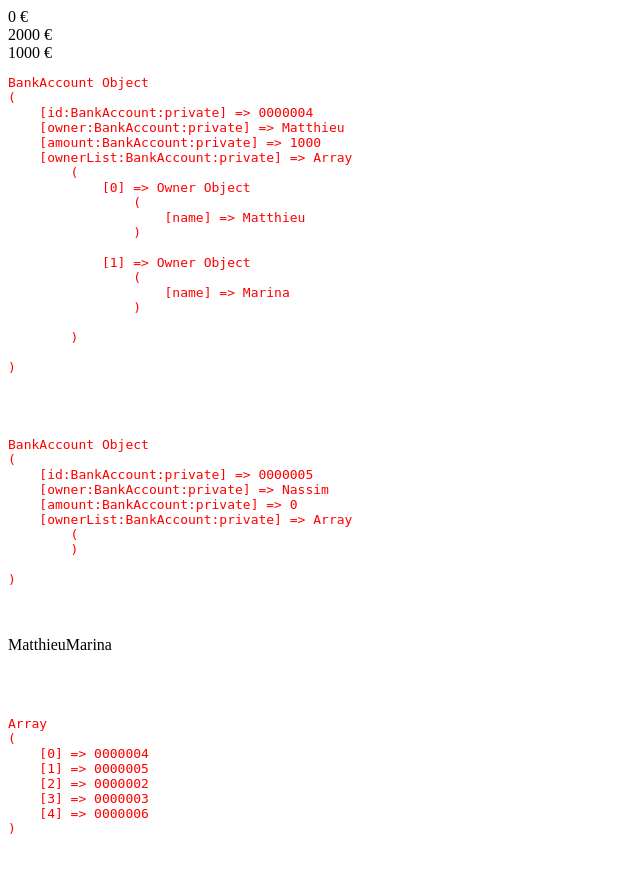
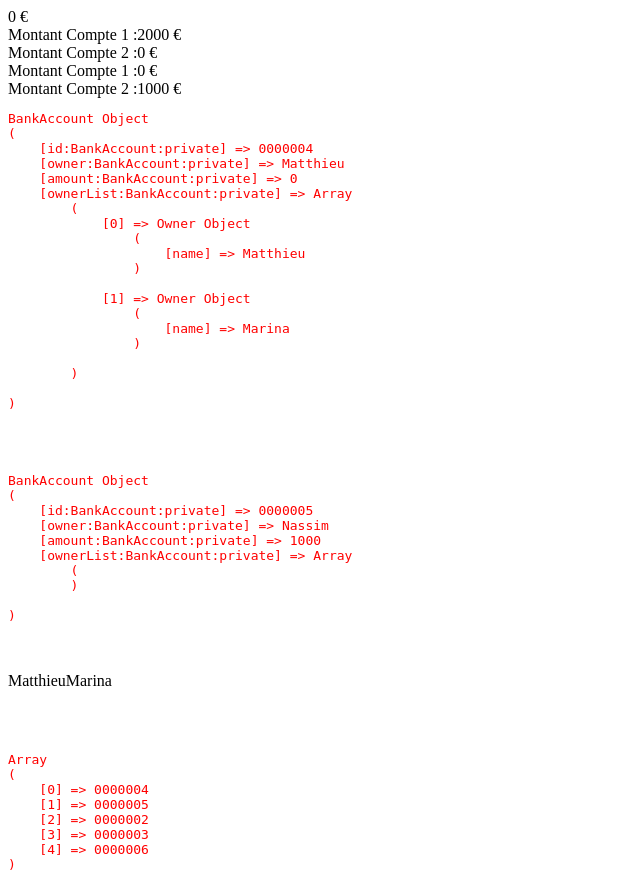
Before and after one commit to diw-885/poo-php, a PHP site: page / in a window 1280 px wide. Shown: the whole page, without its empty margins (0-640 px from the left). Before the commit the page ends 834 px from the top, so only its background shows below. Run offline with PHP 8.4, Linux system fonts and the light colour scheme.

Commit message:
Add wire to bank account

```diff
--- a/05-bankaccount/BankAccount.php
+++ b/05-bankaccount/BankAccount.php
@@ -43,6 +43,9 @@ class BankAccount
         return $this;
     }
 
+    /**
+     * Ajoute un nouveau propriétaire sur le compte.
+     */
     public function addOwner($o)
     {
         $this->ownerList[] = $o;
@@ -57,4 +60,16 @@ class BankAccount
         }
         //return $this->ownerList;
     }
+
+    public function wireTo($target, $wireTo)
+    {
+        // $this est le compte $bankAccount01 qui fait le virement
+        $this->amount -= $wireTo;
+        // $target est le compte $bankAccount02 qui reçoit le virement
+        $target->amount += $wireTo;
+
+        // 2ème version. On peut utiliser les méthodes des objets dans les méthodes
+        // $this->withdrawMoney($wireTo);
+        // $target->depositMoney($wireTo);
+    }
 }
--- a/05-bankaccount/index.php
+++ b/05-bankaccount/index.php
@@ -18,11 +18,17 @@ echo $bankAccount01->getBalance().'<br />';
 
 $bankAccount01->depositMoney(1000)->depositMoney(1000);
 
-echo $bankAccount01->getBalance().'<br />';
+echo 'Montant Compte 1 :'.$bankAccount01->getBalance().'<br />';
+echo 'Montant Compte 2 :'.$bankAccount02->getBalance().'<br />';
 
 $bankAccount01->withdrawMoney(1000);
 
-echo $bankAccount01->getBalance().'<br />';
+// Virement
+$bankAccount01->wireTo($bankAccount02, 1000);
+// $bankAccount02->wireTo($bankAccount01, 1000);
+
+echo 'Montant Compte 1 :'.$bankAccount01->getBalance().'<br />';
+echo 'Montant Compte 2 :'.$bankAccount02->getBalance().'<br />';
 
 require 'print_r.php';
 
```
